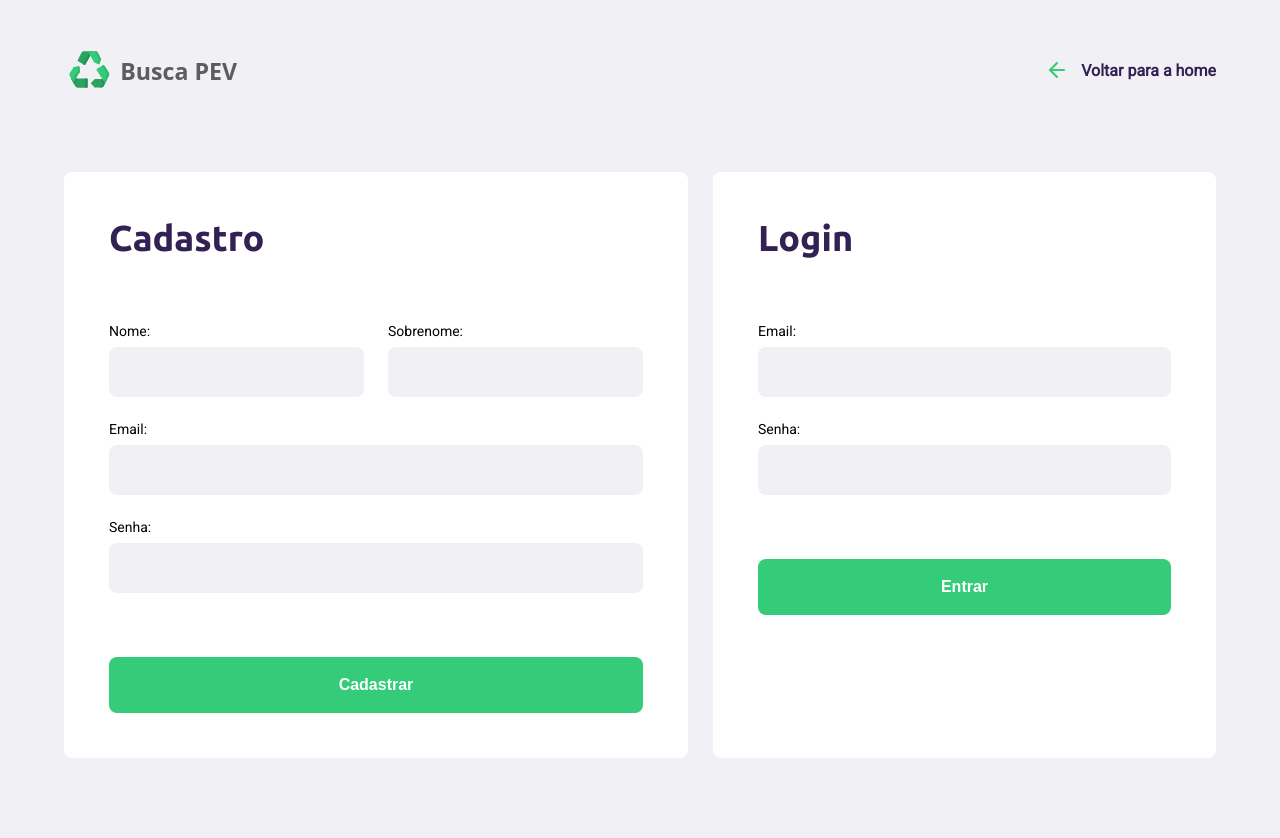
After one commit to Gasparott0/busca-PEV, a PHP site: page /views/login.php in a window 1280 px wide. The commit adds this page. Run offline with PHP 8.4, Linux system fonts and the light colour scheme.

Commit message:
criacao telas

```diff
--- a/user_site/styles/home.css
+++ b/user_site/public/styles/home.css
@@ -1,6 +1,6 @@
 #page-home {
     height: 100vh;
-    background: url('/user_site/assets/home-background.svg') no-repeat;
+    background: url('/user_site/public/assets/home-background.svg') no-repeat;
     background-position: 35vw bottom;
 }
 
@@ -29,7 +29,7 @@
 #page-home header a span {
     margin-right: 16px;
     display: flex;
-    background-image: url('/user_site/assets/log-in.svg');
+    background-image: url('/user_site/public/assets/log-in.svg');
     width: 20px;
     height: 20px;
 }
@@ -81,7 +81,7 @@
 
 #page-home main a span::after {
     content: "";
-    background-image: url('/user_site/assets/search.svg');
+    background-image: url('/user_site/public/assets/search.svg');
     width: 20px;
     height: 20px;
 }
--- a/user_site/styles/create-point.css
+++ b/user_site/public/styles/login.css
@@ -1,37 +1,43 @@
-#page-create-point {
+#page-login {
     width: 90%;
-    max-width: 1100px;
+    max-width: 1300px;
     margin: 0 auto;
 }
 
-#page-create-point header {
+#page-login header {
     margin-top: 48px;
     display: flex;
     justify-content: space-between;
     align-items: center;
 }
 
-#page-create-point header a{
+#page-login header a {
     color: var(--title-color);
     font-weight: bold;
     display: flex;
     align-items: center;
 }
 
-#page-create-point header a span {
+#page-login header a span {
     margin-right: 16px;
-    background-image: url('../assets/arrow-left.svg');
+    background-image: url('/user_site/public/assets/arrow-left.svg');
     display: flex;
     width: 20px;
     height: 24px;
 }
 
+#page-login .forms {
+    display: grid;
+    grid-template-columns: 1fr 1fr;
+    gap: 25px;
+}
+
 form {
     background-color: white;
     margin: 80px auto;
-    padding: 64px;
+    padding: 45px;
     border-radius: 8px;
-    max-width: 730px;
+    width: 100%;
 }
 
 form h1 {
@@ -91,12 +97,12 @@ form label {
     margin-bottom: 8px;
 }
 
-form .field-group .field + .field {
+form .field-group .field+.field {
     margin-left: 24px;
 }
 
 form button {
-    width: 260px;
+    width: 100%;
     height: 56px;
     background-color: var(--primary-color);
     border-radius: 8px;
@@ -116,7 +122,6 @@ form button:hover {
     display: grid;
     grid-template-columns: 1fr 1fr 1fr;
     gap: 16px;
-
 }
 
 .items-grid li {
--- a/user_site/styles/responsive.css
+++ b/user_site/public/styles/responsive.css
@@ -2,41 +2,34 @@
     #page-home {
         background-position-x: 70vw;
     }
-
     #page-home .content {
         align-items: center;
         text-align: center;
     }
-
     #page-home header a {
         position: absolute;
         bottom: 48px;
         left: 50%;
         transform: translateX(-50%);
     }
-
     #page-home main {
         align-items: center;
     }
-
-    #page-search-results .cards {
+    #page-pevs .cards {
         grid-template-columns: 1fr;
     }
-
-    #page-search-results .cards img {
+    #page-pevs .cards img {
         height: 250px;
     }
-
-    #page-create-point .field-group {
+    #page-login .field-group {
         flex-direction: column;
     }
-
-    #page-create-point .field-group .field + .field {
+    #page-login .field-group .field+.field {
         margin-left: 0;
     }
 }
 
-@media (min-width:1700px){
+@media (min-width:1700px) {
     #page-home {
         background-position-x: 40vw;
     }
--- /dev/null
+++ b/user_site/views/login.php
@@ -0,0 +1,73 @@
+<!DOCTYPE html>
+<html lang="pt_br">
+
+<head>
+
+    <?php include 'partials/head_commons.php'; ?>
+
+    <link rel="stylesheet" href="/user_site/public/styles/login.css">
+
+</head>
+
+<body>
+
+    <div id="page-login">
+
+        <?php include 'partials/header.php'; ?>
+
+        <div class="forms">
+
+            <form action="#" method="POST">
+                <h1>Cadastro</h1>
+                <fieldset>
+                    <div class="field-group">
+                        <div class="field">
+                            <label for="name">Nome:</label>
+                            <input type="text" name="name" required>
+                        </div>
+                        <div class="field">
+                            <label for="lastName">Sobrenome:</label>
+                            <input type="text" name="lastName" required>
+                        </div>
+                    </div>
+                    <div class="field-group">
+                        <div class="field">
+                            <label for="email">Email:</label>
+                            <input type="email" name="email" required>
+                        </div>
+                    </div>
+                    <div class="field-group">
+                        <div class="field">
+                            <label for="password">Senha:</label>
+                            <input type="password" name="password" required>
+                        </div>
+                    </div>
+                </fieldset>
+                <button type="submit">Cadastrar</button>
+            </form>
+
+            <form action="#" method="POST">
+                <h1>Login</h1>
+                <fieldset>
+                    <div class="field-group">
+                        <div class="field">
+                            <label for="email">Email:</label>
+                            <input type="email" name="email" required>
+                        </div>
+                    </div>
+                    <div class="field_group">
+                        <div class="field">
+                            <label for="password">Senha:</label>
+                            <input type="password" name="password" required>
+                        </div>
+                    </div>
+                </fieldset>
+                <button type="submit">Entrar</button>
+            </form>
+        </div>
+
+    </div>
+
+</body>
+
+</html>
--- /dev/null
+++ b/user_site/views/partials/head_commons.php
@@ -0,0 +1,8 @@
+<meta charset="UTF-8">
+<meta name="viewport" content="width=device-width, initial-scale=1.0">
+
+<title>BUSCA PEV</title>
+
+<link href="https://fonts.googleapis.com/css2?family=Roboto&family=Ubuntu:wght@300;700&display=swap" rel="stylesheet">
+<link rel="stylesheet" href="/user_site/public/styles/main.css">
+<link rel="stylesheet" href="/user_site/public/styles/responsive.css">
--- /dev/null
+++ b/user_site/views/partials/header.php
@@ -0,0 +1,10 @@
+<header>
+
+    <img src="/user_site/public/assets/logo.svg" alt="Logomarca">
+
+    <a href="/user_site/index.php">
+        <span></span>
+        Voltar para a home
+    </a>
+
+</header>
```
Also changed, not shown: user_site/index.php (+9 -12 lines), user_site/public/styles/page-pevs.css (renamed from user_site/styles/search-results.css, +6 -9 lines), user_site/styles/modal.css (deleted, +0 -80 lines), user_site/views/pevs.php (added, +62 -0 lines), user_site/assets/x.svg (deleted), user_site/public/assets/arrow-left.svg (renamed from user_site/assets/arrow-left.svg), user_site/public/assets/check.svg (renamed from user_site/assets/check.svg), user_site/public/assets/home-background.svg (renamed from user_site/assets/home-background.svg), user_site/public/assets/log-in.svg (renamed from user_site/assets/log-in.svg), user_site/public/assets/logo.svg (renamed from user_site/assets/logo.svg), user_site/public/assets/search.svg (renamed from user_site/assets/search.svg), user_site/public/styles/main.css (renamed from user_site/styles/main.css).
